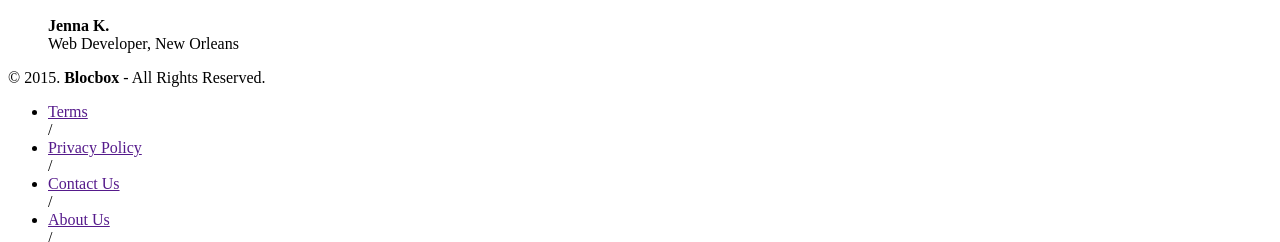
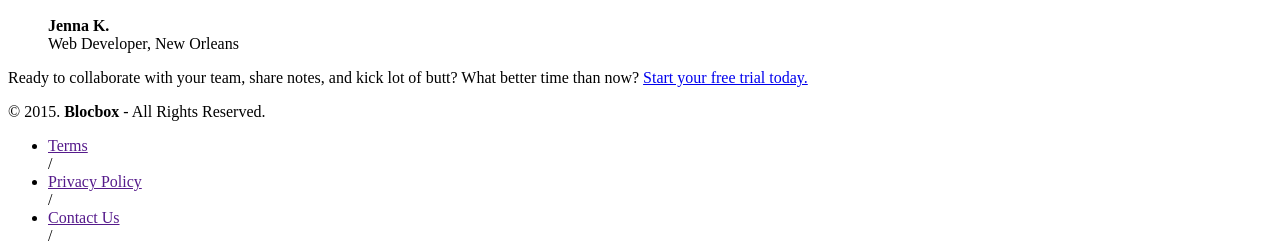
Before and after one commit to therachelpage/Blockbox, a plain HTML site: page index.html in a window 1280 px wide. Shown: the part 2938-3180 px from the top of the page. Drawn offline with Linux system fonts and the light colour scheme.

Commit message:
Homepage HTML completed

```diff
--- a/index.html
+++ b/index.html
@@ -4,7 +4,7 @@
     <meta charset="utf-8">
     <title>Save, share and collaborate | Blocbox </title>
 
-  <!--- Google Fonts --->
+<!--- Google Fonts --->
 <link href='http://fonts.googleapis.com/css?family=Lato:300,400,700,300italic,400italic,700italic|Varela+Round' rel='stylesheet' type='text/css'>
 </head>
 
@@ -105,7 +105,13 @@
  </section>
 </main>
 
-<!-- Footer -->
+      <!-- Sign Up -->
+  <header>
+    <p>Ready to collaborate with your team, share notes, and kick lot of butt? What better time than now?
+      <a href="signup.html" class="btn">Start your free trial today.</p></a>
+</header>
+
+      <!-- Footer -->
 <footer>
   <div class="container footer-nav-block">
       <div class="left-footer-block one-third">
@@ -122,7 +128,6 @@
       </nav>
       <div class="right-footer-block one-third">
         <img class="logo" src="images/site-logo.png" alt="Blocbox" />
-      </div>
   </div>
 </footer>
 </body>
```
